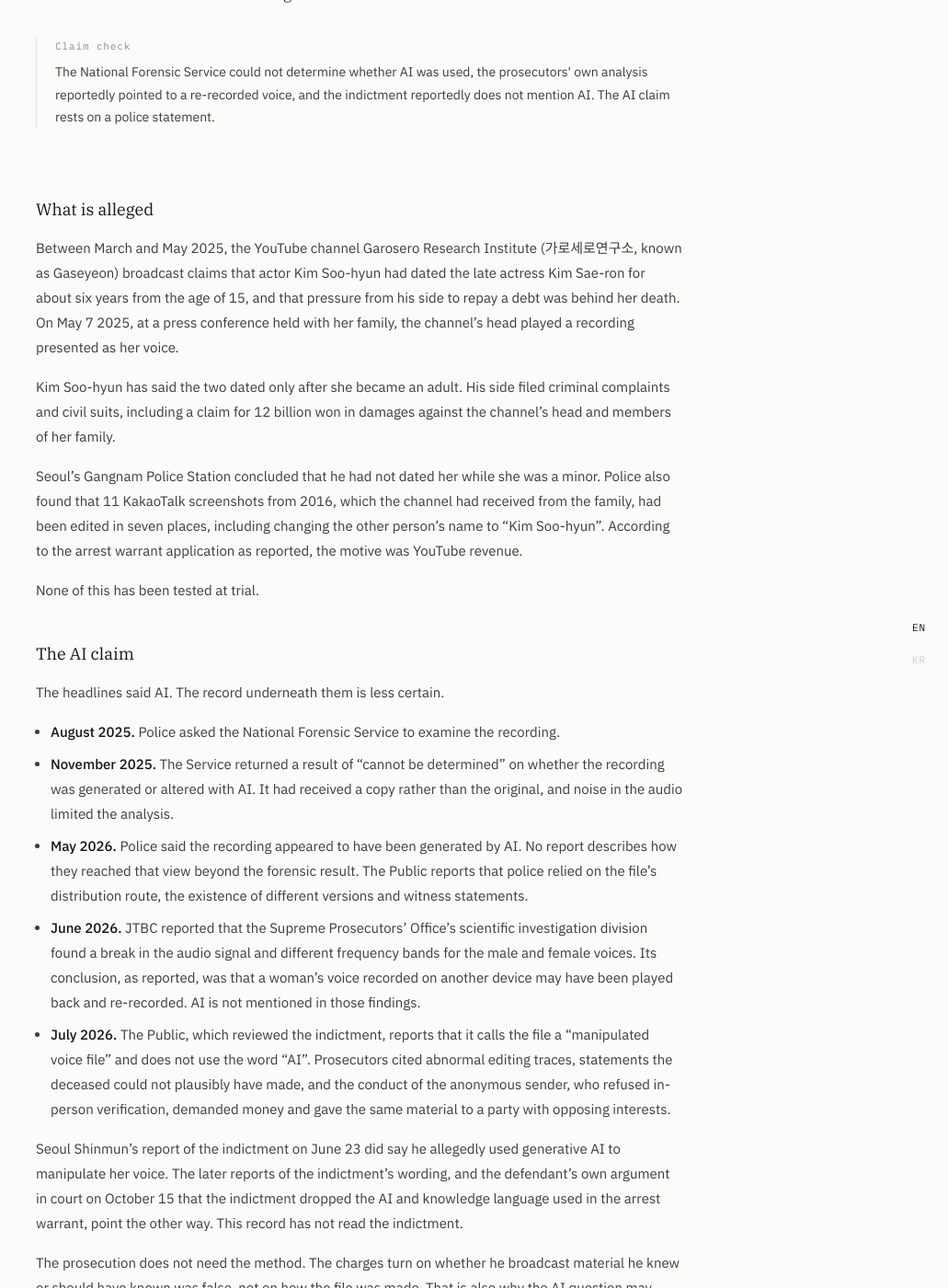
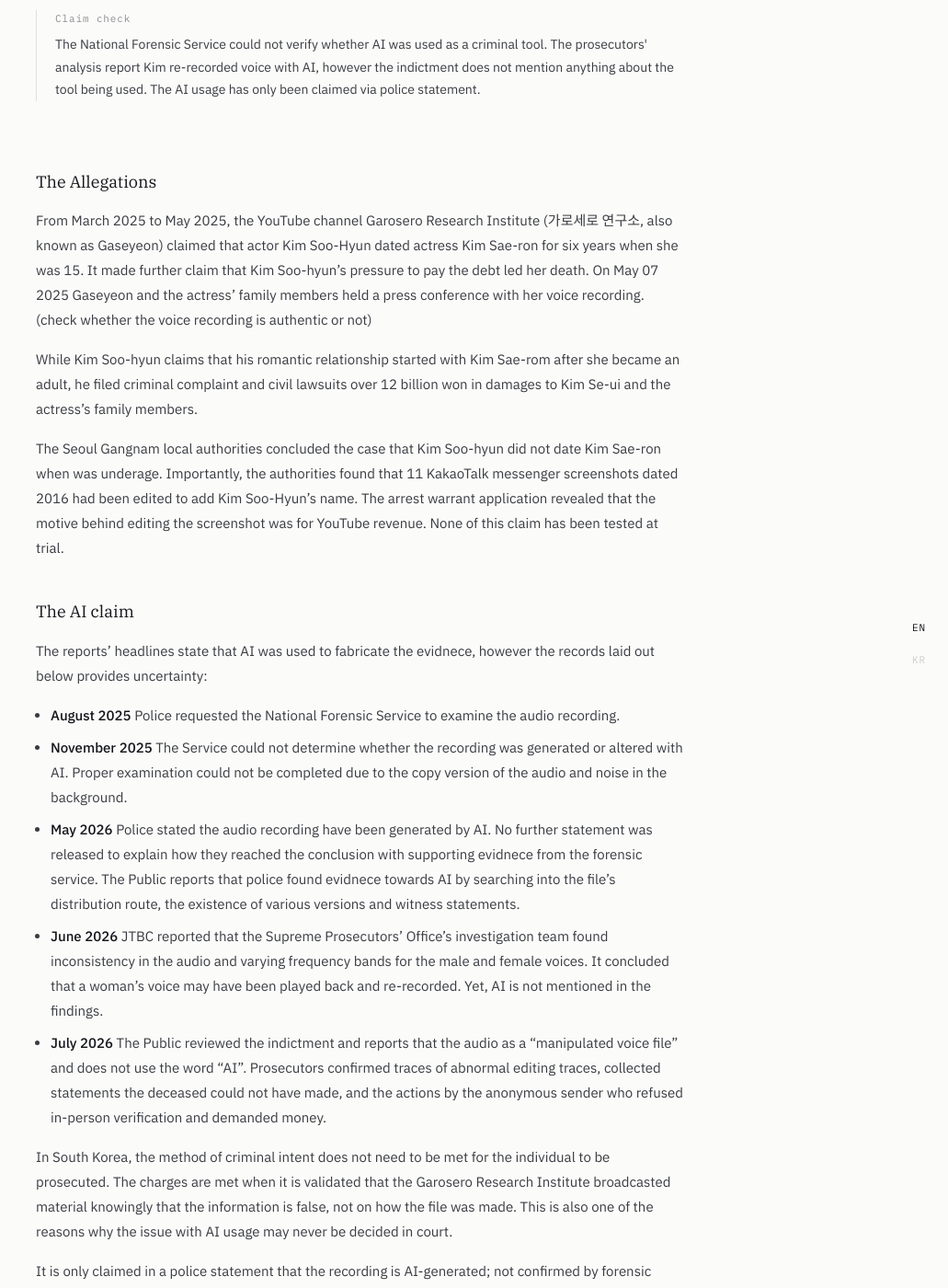
Before and after one commit to maestro-hong/maestro-hong.github.io, a Jekyll site: the page built from _entries/korea-youtuber-fabricated-recording.md, in a window 1280 px wide and 1400 px high, scrolled down 571 px. Shown: the whole window at 92% size, without its empty margins (249-1280 px from the left). Built offline with Jekyll 4.4.1, drawn with Linux system fonts in a browser that asks for light colours; some of the changed text lies outside the part shown.

Commit message:
Add content

```diff
--- a/_entries/korea-youtuber-fabricated-recording.md
+++ b/_entries/korea-youtuber-fabricated-recording.md
@@ -1,6 +1,6 @@
 ---
 published: true
-title: "Korean YouTuber indicted over recording of late actress that police called AI-generated"
+title: "YouTuber indicted for Korean actor Kim Soo-Hyun over AI scandal"
 slug: korea-youtuber-fabricated-recording
 incident_date: 2026-05-26
 updated: 2026-10-17
@@ -12,9 +12,9 @@
 next_check: 2026-10-29
 safeguard: unknown
 safeguard_outcome: unknown
-summary: "Seoul prosecutors indicted the head of the YouTube channel Garosero Research Institute on June 23 2026 over claims that actor Kim Soo-hyun had dated the late actress Kim Sae-ron while she was a minor. The claims rested on a voice recording presented as hers and on KakaoTalk screenshots. Police said in May 2026 that the recording appeared to have been generated by AI and that the screenshots had been edited. He was arrested on May 26 2026, is detained awaiting trial at the Seoul Central District Court and denies the charges."
+summary: "South Korea prosecutors indicted a YouTuber named Garosero Research Institute on June 23, 2026 for using Artificial Intelligence to falsely accuse the popular Korean actor, Kim Soo-Hyun of dating the actress Kim Sae-ron when she was a minor. AI was used to fabricate actress's voice and Kakaotalk (Korea messenger platform) chats. Kim Se-ui, who is behind all the act was arrested on May 26, 2026 and is currently awaiting trail at the Seoul Central District court."
 note_label: "Claim check"
-note: "The National Forensic Service could not determine whether AI was used, the prosecutors' own analysis reportedly pointed to a re-recorded voice, and the indictment reportedly does not mention AI. The AI claim rests on a police statement."
+note: "The National Forensic Service could not verify whether AI was used as a criminal tool. The prosecutors' analysis report Kim re-recorded voice with AI, however the indictment does not mention anything about the tool being used. The AI usage has only been claimed via police statement."
 query: '김새론 녹취 AI 조작 공소장 가로세로연구소 김수현 명예훼손 구속기소'
 sources:
   - tier: S
@@ -69,76 +69,52 @@
     retrieved: 2026-10-17
 ---
 
-## What is alleged
+## The Allegations
 
-Between March and May 2025, the YouTube channel Garosero Research Institute
-(가로세로연구소, known as Gaseyeon) broadcast claims that actor Kim Soo-hyun
-had dated the late actress Kim Sae-ron for about six years from the age of 15,
-and that pressure from his side to repay a debt was behind her death. On May 7
-2025, at a press conference held with her family, the channel's head played a
-recording presented as her voice.
+From March 2025 to May 2025, the YouTube channel Garosero Research Institute (가로세로 연구소, also known as Gaseyeon)
+claimed that actor Kim Soo-Hyun dated actress Kim Sae-ron for six years when she was 15. It made further claim that Kim Soo-hyun's
+pressure to pay the debt led her death. On May 07 2025 Gaseyeon and the actress' family members held a press conference with her voice recording. (check whether the voice recording is authentic or not)
 
-Kim Soo-hyun has said the two dated only after she became an adult. His side
-filed criminal complaints and civil suits, including a claim for 12 billion won
-in damages against the channel's head and members of her family.
+While Kim Soo-hyun claims that his romantic relationship started with Kim Sae-rom after she became an adult, he filed criminal
+complaint and civil lawsuits over 12 billion won in damages to Kim Se-ui and the actress's family members.
 
-Seoul's Gangnam Police Station concluded that he had not dated her while she was
-a minor. Police also found that 11 KakaoTalk screenshots from 2016, which the
-channel had received from the family, had been edited in seven places,
-including changing the other person's name to "Kim Soo-hyun". According to the
-arrest warrant application as reported, the motive was YouTube revenue.
+The Seoul Gangnam local authorities concluded the case that Kim Soo-hyun did not date Kim Sae-ron when was underage. Importantly,
+the authorities found that 11 KakaoTalk messenger screenshots dated 2016 had been edited to add Kim Soo-Hyun's name. The arrest warrant application
+revealed that the motive behind editing the screenshot was for YouTube revenue. None of this claim has been
+tested at trial.
 
-None of this has been tested at trial.
 
 ## The AI claim
 
-The headlines said AI. The record underneath them is less certain.
+The reports' headlines state that AI was used to fabricate the evidnece, however the records laid out below provides uncertainty:
 
-- **August 2025.** Police asked the National Forensic Service to examine the
-  recording.
-- **November 2025.** The Service returned a result of "cannot be determined"
-  on whether the recording was generated or altered with AI. It had received a
-  copy rather than the original, and noise in the audio limited the analysis.
-- **May 2026.** Police said the recording appeared to have been generated by
-  AI. No report describes how they reached that view beyond the forensic
-  result. The Public reports that police relied on the file's distribution
-  route, the existence of different versions and witness statements.
-- **June 2026.** JTBC reported that the Supreme Prosecutors' Office's
-  scientific investigation division found a break in the audio signal and
-  different frequency bands for the male and female voices. Its conclusion, as
-  reported, was that a woman's voice recorded on another device may have been
-  played back and re-recorded. AI is not mentioned in those findings.
-- **July 2026.** The Public, which reviewed the indictment, reports that it
-  calls the file a "manipulated voice file" and does not use the word "AI".
-  Prosecutors cited abnormal editing traces, statements the deceased could not
-  plausibly have made, and the conduct of the anonymous sender, who refused
-  in-person verification, demanded money and gave the same material to a
-  party with opposing interests.
+- **August 2025** Police requested the National Forensic Service to examine the
+  audio recording.
+- **November 2025** The Service could not determine whether the recording was generated or altered with AI. Proper examination could not
+be completed due to the copy version of the audio and noise in the background.
+- **May 2026** Police stated the audio recording have been generated by
+  AI. No further statement was released to explain how they reached the conclusion with supporting evidnece from the forensic service.
+  The Public reports that police found evidnece towards AI by searching into the file's distribution route, the existence of various versions and witness statements.
+- **June 2026** JTBC reported that the Supreme Prosecutors' Office's
+  investigation team found inconsistency in the audio and varying frequency bands for the male and female voices. It concluded that a woman's voice may have been played back and re-recorded. Yet, AI is not mentioned in the findings.
+- **July 2026** The Public reviewed the indictment and reports that the audio as a "manipulated voice file" and does not use the word "AI".
+  Prosecutors confirmed traces of abnormal editing traces, collected statements the deceased could not have made, and the actions by the anonymous sender who refused
+  in-person verification and demanded money.
 
-Seoul Shinmun's report of the indictment on June 23 did say he allegedly used
-generative AI to manipulate her voice. The later reports of the indictment's
-wording, and the defendant's own argument in court on October 15 that the
-indictment dropped the AI and knowledge language used in the arrest warrant,
-point the other way. This record has not read the indictment.
+In South Korea, the method of criminal intent does not need to be met for the individual to be prosecuted. The charges are met when it is validated that the Garosero Research Institute broadcasted material knowingly that the information is false, not on how the file
+was made. This is also one of the reasons why the issue with AI usage may never be decided in court.
 
-The prosecution does not need the method. The charges turn on whether he
-broadcast material he knew or should have known was false, not on how the file
-was made. That is also why the AI question may never be decided in court.
+It is only claimed in a police statement that the recording is AI-generated; not confirmed by forensic examination.
 
-The claim is recorded here at the level the sources support: a police
-statement that the recording appeared to be AI-generated, not confirmed by
-either forensic examination reported so far.
-
-## The charges
+## Criminal Charges
 
 Prosecutors in the Women and Children Crime Investigation Division 2 of the
-Seoul Central District Prosecutors' Office indicted him while detained on June
-23 2026. Reported charges are defamation under the Information and
+Seoul Central District Prosecutors' Office indicted Kim Se-ui on June
+23, 2026. Charges are reported to be defamation under the Information and
 Communications Network Act, distributing illegally filmed material under the
-Act on Special Cases Concerning the Punishment of Sexual Crimes, and a
+Act on Special Cases Concerning the Punishment of Sexual Crimes and a
 violation of the Stalking Punishment Act. The Public also lists attempted
-coercion and intimidation. No source describes the material behind the
-sexual-crimes count, and this record does not speculate.
+coercion and intimidation as additional charges.
 
 In September, the court approved a prosecution request to freeze about 169
 million won in assets as proceeds of crime. Prosecutors put his earnings at
@@ -147,59 +123,34 @@
 
 ## Detention and trial
 
-The Seoul Central District Court issued the arrest warrant on May 26 2026,
-citing the risk that he would destroy evidence or flee. Police referred the
+The Seoul Central District Court issued the arrest warrant to Kim Se-ui on May 26 2026,
+raising the flight risk and that he would destroy evidence. Police referred the
 case to prosecutors on June 4. A later request to review the legality of his
 detention was rejected.
 
-The case is before Criminal Panel 26 of the Seoul Central District Court. He
-asked for a jury trial; the court confirmed on October 15 that the case will
+The case is before Criminal Panel 26 of the Seoul Central District Court. Kim
+asked for a jury trial. The court confirmed on October 15 that the case will
 not be tried by jury. At the second pretrial hearing that day he asked for
-bail, citing his mental health. Prosecutors opposed it, arguing that he would
-resume broadcasting and harm the victims. No ruling on bail has been reported.
-His lawyers have also filed an objection to a forensic examination of his phone
+bail, citing his mental health. Prosecutors opposed the bail stating that he would
+resume broadcasting and further harm the victims. No ruling on bail has been reported.
+Kim's legal attorneys have also filed an objection to a forensic examination of his phone
 carried out without his participation. The pretrial hearing continues on
-October 28 2026.
+October 28, 2026.
 
-He denies the charges and has said he is confident of acquittal. The Public
+Kim denies all the charges and claims the case should be acquitted. The Public
 reports that he faces eight other prosecutions.
 
-## Why this entry exists
 
-An entry requires that AI played a material role in committing, attempting or
-enabling a crime. Here that role is claimed by the police and repeated in
-international coverage, but it is not established by the forensic evidence
-reported so far, and the charging document reportedly leaves it out.
+## Open Question
 
-The case is logged for that reason. It is the clearest example in this record
-of an AI attribution growing from a police statement into a global headline
-while the formal case moved away from it. If the trial establishes that the
-recording was spliced or re-recorded rather than generated, the entry will be
-closed as a case in which AI was claimed but not used.
+**The method** The national forensic examination report did not find that AI was
+used to fabricate evidence. No source has explained the basis for the police statement of AI usage in May 2026.
 
-## A note on naming
-
-Kim Soo-hyun and Kim Sae-ron are named because the actor and his agency have
-addressed the allegations publicly under his name, and the case cannot be
-described without them. This record could not locate a court document or agency
-release naming the defendant. Korean and international media name him widely;
-he is identified here by his role as head of the channel.
-
-## Open
-
-**The indictment.** This record has not read it. Its wording on AI comes from
-The Public's review and from the defendant's account in court.
-
-**The method.** Neither forensic examination reported so far found that AI was
-used. No source has explained the basis for the police statement in May 2026.
-
-**Bail.** Requested on October 15. No ruling reported.
-
-**The trial date.** Pretrial hearings are continuing; no trial date has been
+**The trial date** Pre-trial hearings are continuing. No trial date has been
 reported.
 
-**The sender.** The anonymous person who emailed the recording, calling
-himself "Kalibak", has not been identified in any report.
+**Anonymous sender** The anonymous person who emailed the recording, calling
+himself "Kalibak" has not been identified in any report.
 
-**No agency release.** Every detail comes from news reports. No police or
-prosecution release, and no court record, has been located.
+**No agency release** All information comes from news reports. No police,
+prosecution nor court record has been found.
```
